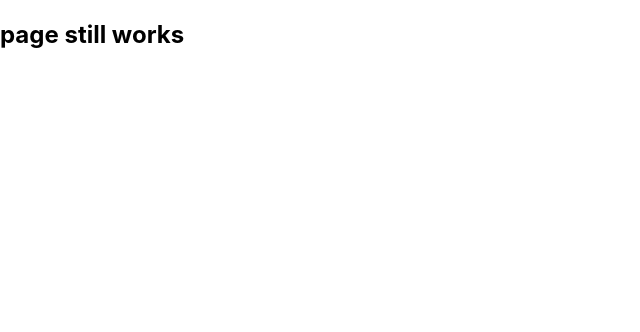
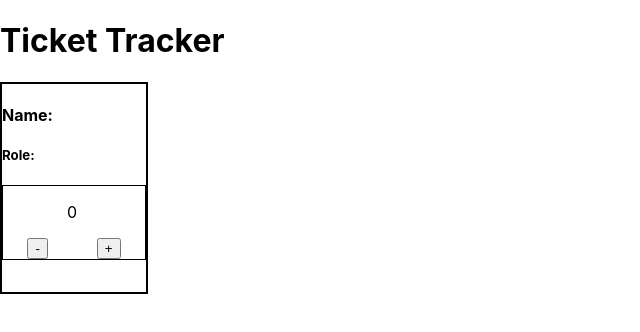
Before and after one commit to Alin-Nita/React_Tickets, a React (Create React App) app: page / in a window 1280 px wide. Shown: the top 332 px of the page, without its empty margins (0-640 px from the left). Built offline with nearby package versions, Linux system fonts and the light colour scheme.

Commit message:
created basic style card

```diff
--- a/src/App.jsx
+++ b/src/App.jsx
@@ -1,11 +1,16 @@
-import logo from "./logo.svg";
 import "./App.scss";
+import team from "./data/data";
+import EmployeeCard from "./components/Employee-Card/Employee-Card";
+import Header from "./components/Header/Header";
 
 const App = () => {
   return (
-    <div>
-      <h2> page still works</h2>
-    </div>
+    <>
+      <Header />
+      <div>
+        <EmployeeCard />
+      </div>
+    </>
   );
 };
 
--- a/src/App.scss
+++ b/src/App.scss
@@ -1,38 +1 @@
-.App {
-  text-align: center;
-}
-
-.App-logo {
-  height: 40vmin;
-  pointer-events: none;
-}
-
-@media (prefers-reduced-motion: no-preference) {
-  .App-logo {
-    animation: App-logo-spin infinite 20s linear;
-  }
-}
-
-.App-header {
-  background-color: #282c34;
-  min-height: 100vh;
-  display: flex;
-  flex-direction: column;
-  align-items: center;
-  justify-content: center;
-  font-size: calc(10px + 2vmin);
-  color: white;
-}
-
-.App-link {
-  color: #61dafb;
-}
-
-@keyframes App-logo-spin {
-  from {
-    transform: rotate(0deg);
-  }
-  to {
-    transform: rotate(360deg);
-  }
-}
+@use "./assets/sass/_variables.scss" as *;
--- /dev/null
+++ b/src/assets/sass/_variables.scss
@@ -0,0 +1,2 @@
+$color-black: #2d3436;
+$color-white: #ffffff;
--- /dev/null
+++ b/src/components/Employee-Card/Employee-Card.jsx
@@ -0,0 +1,20 @@
+import React from "react";
+import "./Employee-Card.scss";
+
+const EmployeeCard = (props) => {
+  return (
+    <div class="name_and_role">
+      <h4 className="name">Name:</h4>
+      <h5 className="role">Role:</h5>
+      <div class="counter">
+        <p class="counter__score">0</p>
+        <div id="buttons">
+          <button class="button__minus">-</button>
+          <button class="button__plus">+</button>
+        </div>
+      </div>
+    </div>
+  );
+};
+
+export default EmployeeCard;
--- /dev/null
+++ b/src/components/Employee-Card/Employee-Card.scss
@@ -0,0 +1,24 @@
+@use "../../assets/sass/_variables.scss" as *;
+
+.name_and_role {
+  border: 2px solid black;
+  width: 9em;
+  height: 13em;
+}
+
+.counter {
+  border: 1px solid black;
+  align-items: center;
+
+  .counter__score {
+    align-items: center;
+    margin-left: 4em;
+  }
+}
+
+#buttons {
+  display: flex;
+  flex-direction: row;
+  justify-content: space-around;
+  align-items: space-around;
+}
--- /dev/null
+++ b/src/components/Header/Header.jsx
@@ -0,0 +1,7 @@
+import React from "react";
+
+const Header = () => {
+  return <h1>Ticket Tracker</h1>;
+};
+
+export default Header;
--- /dev/null
+++ b/src/data/data.js
@@ -0,0 +1,53 @@
+const team = [
+  {
+    id: 1,
+    name: "Alima Miller",
+    role: "Junior Software Developer",
+  },
+  {
+    id: 2,
+    name: "Evelyn Rodgers",
+    role: "Junior Software Developer",
+  },
+  {
+    id: 3,
+    name: "Henley Myers",
+    role: "Junior Software Developer",
+  },
+  {
+    id: 4,
+    name: "Celyn Sanders",
+    role: "Software Developer",
+  },
+  {
+    id: 5,
+    name: "Effie Mohamed",
+    role: "Software Developer",
+  },
+  {
+    id: 6,
+    name: "Karam Lees",
+    role: "Senior Software Developer",
+  },
+  {
+    id: 7,
+    name: "Eleanor Dowling",
+    role: "Project Manager",
+  },
+  {
+    id: 8,
+    name: "Haris Grey",
+    role: "Tester",
+  },
+  {
+    id: 9,
+    name: "Sohaib Farley",
+    role: "Tester",
+  },
+  {
+    id: 10,
+    name: "Phillip Mitchell",
+    role: "Hard Man",
+  },
+];
+export default team;
```
Also changed, not shown: src/logo.svg (deleted).
